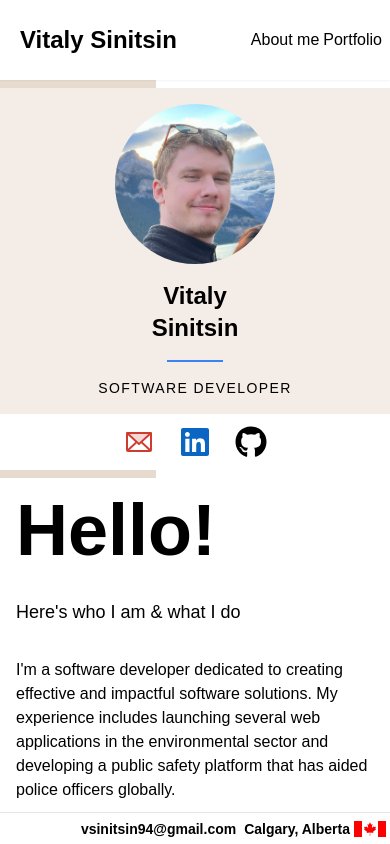
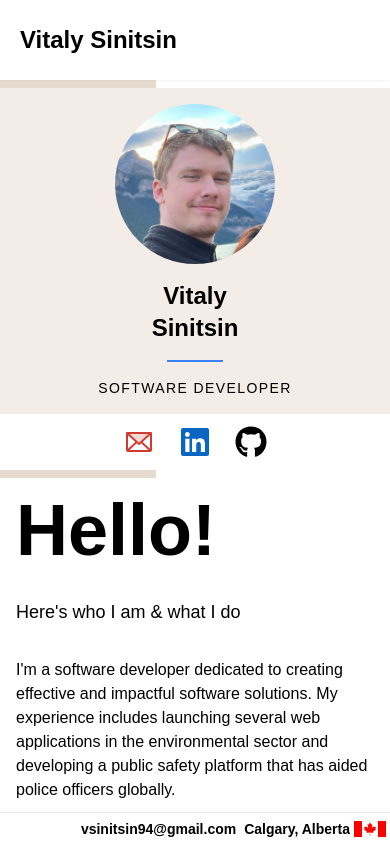
Before and after one commit to vitalysinitsin/vitalysinitsin.github.io, a React (Create React App) app: page / in a window 390 px wide. Built offline with nearby package versions, Linux system fonts and the light colour scheme; no server answers.

Commit message:
Refactor Navbar component to hide navigation links on smaller screens

```diff
--- a/src/components/utility/Navbar.jsx
+++ b/src/components/utility/Navbar.jsx
@@ -5,7 +5,7 @@ function Navbar() {
   return (
     <header className="flex bg-white justify-between items-center overflow-hidden shadow-sm px-2">
       <Title />
-      <nav className="flex shrink-0 items-center gap-1">
+      <nav className="shrink-0 items-center gap-1 hidden md:flex">
         <NavLink to="/" end className="">
           About me
         </NavLink>
```
